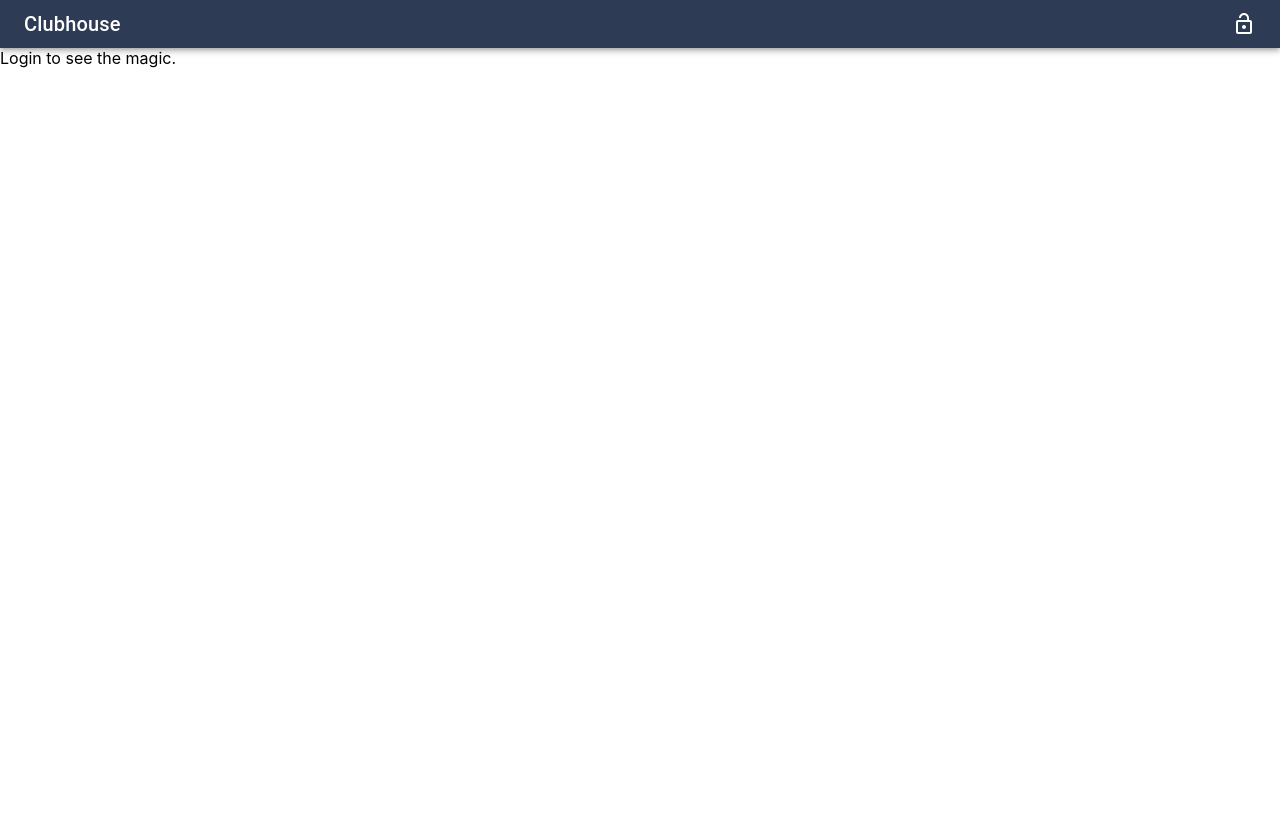
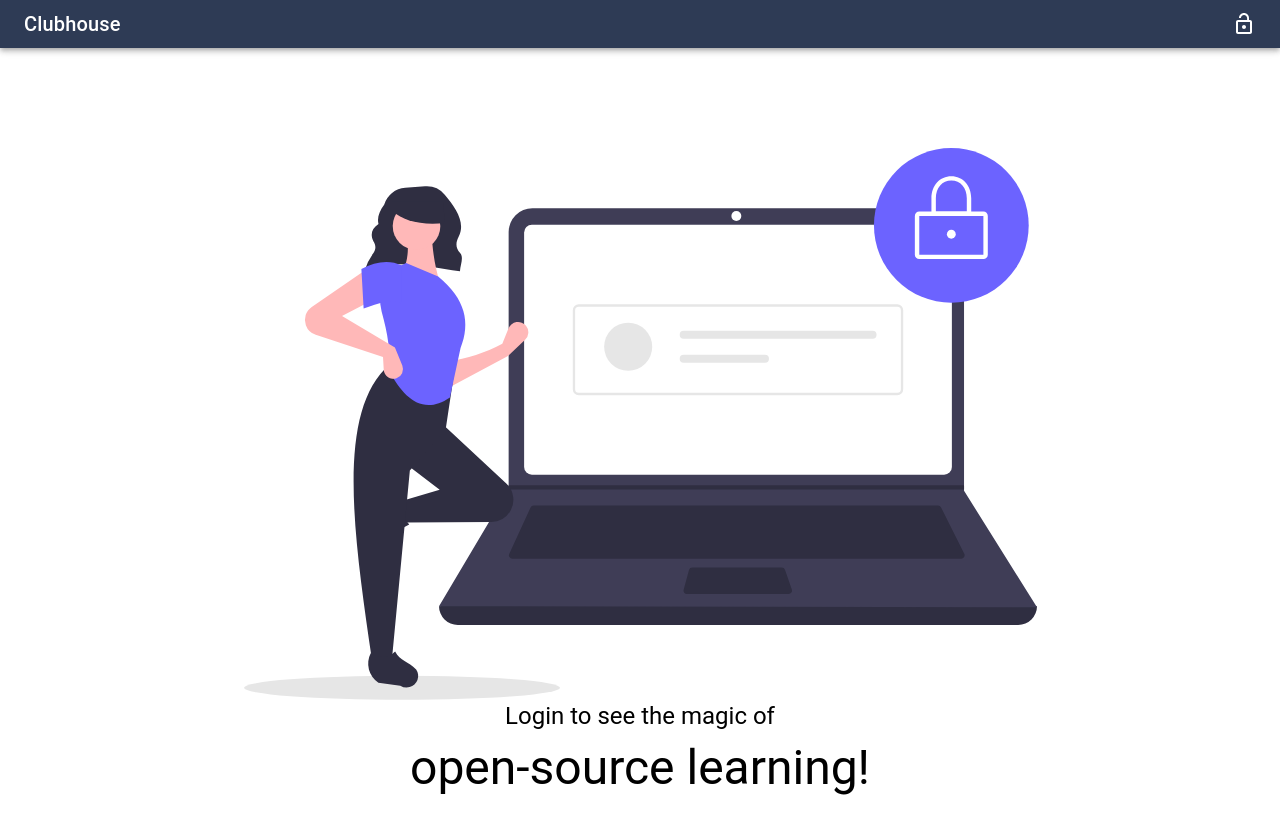
Before and after one commit to jaideepghosh/clubhouse, a Next.js app: page / in a window 1280 px wide. Built offline with nearby package versions, Linux system fonts and the light colour scheme; no server answers.

Commit message:
feat:Added guest ui.

```diff
--- a/components/Dashboard/Guest.js
+++ b/components/Dashboard/Guest.js
@@ -1,7 +1,147 @@
 import React from "react";
+import Typography from "@material-ui/core/Typography";
+import Container from "@material-ui/core/Container";
+import Box from "@material-ui/core/Box";
+import Link from "next/link";
 
 const GuestHome = () => {
-  return <>Login to see the magic.</>;
+  return (
+    <Container component="main" maxWidth="md" style={{ marginTop: "100px" }}>
+      <div>
+        <Box display="flex" justifyContent="center" alignItems="center">
+          <svg
+            xmlns="http://www.w3.org/2000/svg"
+            width="793"
+            height="551.732"
+            data-name="Layer 1"
+            viewBox="0 0 793 551.732"
+          >
+            <ellipse
+              cx="158"
+              cy="539.732"
+              fill="#e6e6e6"
+              rx="158"
+              ry="12"
+            ></ellipse>
+            <path
+              fill="#2f2e41"
+              d="M324.272 296.554c27.497-11.696 61.745-4.286 95.191.857.311-6.228 4.084-13.807.132-18.153-4.801-5.278-4.359-10.825-1.47-16.403 7.388-14.265-3.197-29.444-13.884-42.065a23.67 23.67 0 00-19.756-8.292l-19.797 1.414a23.71 23.71 0 00-21.053 16.947c-4.727 6.429-7.257 12.84-5.664 19.218-7.081 4.839-8.27 10.68-5.089 17.264 2.698 4.146 2.67 8.182-.123 12.106a55.89 55.89 0 00-8.31 16.506zM977.709 651.097H417.29a18.791 18.791 0 01-18.791-18.79q304.727-35.416 598 0a18.791 18.791 0 01-18.791 18.79z"
+              transform="translate(-203.5 -174.134)"
+            ></path>
+            <path
+              fill="#3f3d56"
+              d="M996.5 633.412l-598-1.106 69.306-116.615.332-.553V258.13a23.752 23.752 0 0123.754-23.755h407.9a23.752 23.752 0 0123.754 23.755v258.775z"
+              transform="translate(-203.5 -174.134)"
+            ></path>
+            <path
+              fill="#fff"
+              d="M491.35 250.957a7.746 7.746 0 00-7.737 7.737v234.337a7.747 7.747 0 007.737 7.737h412.3a7.747 7.747 0 007.737-7.737V258.694a7.747 7.747 0 00-7.737-7.737z"
+              transform="translate(-203.5 -174.134)"
+            ></path>
+            <path
+              fill="#2f2e41"
+              d="M493.078 531.718a3.325 3.325 0 00-3.013 1.93l-21.355 46.426a3.316 3.316 0 003.012 4.702h449.092a3.316 3.316 0 002.965-4.8l-23.212-46.425a3.3 3.3 0 00-2.965-1.833z"
+              transform="translate(-203.5 -174.134)"
+            ></path>
+            <circle cx="492.342" cy="67.98" r="4.974" fill="#fff"></circle>
+            <path
+              fill="#2f2e41"
+              d="M651.7 593.619a3.321 3.321 0 00-3.202 2.453l-5.357 19.897a3.316 3.316 0 003.202 4.178h101.874a3.315 3.315 0 003.133-4.4l-6.887-19.897a3.318 3.318 0 00-3.134-2.231z"
+              transform="translate(-203.5 -174.134)"
+            ></path>
+            <path
+              fill="#2f2e41"
+              d="M720.046 337.135L720.046 341.556 264.306 341.556 264.649 341.004 264.649 337.135 720.046 337.135z"
+            ></path>
+            <circle cx="707.335" cy="77.375" r="77.375" fill="#6c63ff"></circle>
+            <path
+              fill="#fff"
+              d="M942.89 285.223h-64.11a4.426 4.426 0 01-4.422-4.421v-38.688a4.426 4.426 0 014.421-4.422h64.111a4.426 4.426 0 014.421 4.422v38.688a4.426 4.426 0 01-4.421 4.421zm-64.11-43.11v38.689h64.113l-.003-38.688z"
+              transform="translate(-203.5 -174.134)"
+            ></path>
+            <path
+              fill="#fff"
+              d="M930.731 242.114h-39.793v-17.686c0-12.81 8.368-22.107 19.897-22.107s19.896 9.297 19.896 22.107zm-35.371-4.422h30.95v-13.264c0-10.413-6.364-17.686-15.475-17.686s-15.475 7.273-15.475 17.686z"
+              transform="translate(-203.5 -174.134)"
+            ></path>
+            <circle cx="707.335" cy="86.218" r="4.421" fill="#fff"></circle>
+            <path
+              fill="#e6e6e6"
+              d="M856.82 421.284H538.18a5.908 5.908 0 01-5.9-5.901v-79.041a5.908 5.908 0 015.9-5.9h318.64a5.908 5.908 0 015.9 5.9v79.041a5.908 5.908 0 01-5.9 5.9zm-318.64-88.482a3.544 3.544 0 00-3.54 3.54v79.041a3.544 3.544 0 003.54 3.54h318.64a3.544 3.544 0 003.54-3.54v-79.041a3.544 3.544 0 00-3.54-3.54z"
+              transform="translate(-203.5 -174.134)"
+            ></path>
+            <circle cx="384.19" cy="198.695" r="24.036" fill="#e6e6e6"></circle>
+            <path
+              fill="#e6e6e6"
+              d="M643.203 356.805a4.006 4.006 0 100 8.013h188.858a4.006 4.006 0 000-8.013zM643.203 380.842a4.006 4.006 0 100 8.012h81.266a4.006 4.006 0 100-8.012z"
+              transform="translate(-203.5 -174.134)"
+            ></path>
+            <path
+              fill="#ffb8b8"
+              d="M467.022 382.462l-58.903 31.316-.746-26.096c19.226-3.21 37.517-8.798 54.43-17.895l6.16-15.22a10.318 10.318 0 0117.537-2.678 10.318 10.318 0 01-.909 14.069z"
+              transform="translate(-203.5 -174.134)"
+            ></path>
+            <path
+              fill="#2f2e41"
+              d="M323.098 563.267a11.574 11.574 0 011.47-9.363l12.939-19.858a22.612 22.612 0 0129.335-7.74c-5.438 9.257-4.68 17.378 1.878 24.435a117.63 117.63 0 00-27.936 19.044 11.574 11.574 0 01-17.686-6.518z"
+              transform="translate(-203.5 -174.134)"
+            ></path>
+            <path
+              fill="#2f2e41"
+              d="M469.705 537.303a22.203 22.203 0 01-18.871 10.779l-85.96.651-3.728-21.623 38.026-11.184-32.062-24.605 35.044-41.008 63.65 59.324a22.203 22.203 0 013.9 27.666z"
+              transform="translate(-203.5 -174.134)"
+            ></path>
+            <path
+              fill="#2f2e41"
+              d="M351.453 685.18H331.32c-18.075-123.898-36.474-248.142 17.895-294.516l64.122 10.439-8.202 54.429-35.789 41.008z"
+              transform="translate(-203.5 -174.134)"
+            ></path>
+            <path
+              fill="#2f2e41"
+              d="M369.15 713.246a11.574 11.574 0 01-9.364-1.469l-21.859-2.938a22.612 22.612 0 01-7.74-29.334c9.256 5.437 17.377 4.678 24.433-1.88 4.986 10.067 13.2 9.453 21.047 17.935a11.574 11.574 0 01-6.518 17.686z"
+              transform="translate(-203.5 -174.134)"
+            ></path>
+            <path
+              fill="#ffb8b8"
+              d="M399.172 307.902l-37.28-8.948c6.19-12.674 6.7-26.776 3.727-41.754l25.35-.745c.795 18.625 3.198 36.026 8.203 51.447z"
+              transform="translate(-203.5 -174.134)"
+            ></path>
+            <path
+              fill="#6c63ff"
+              d="M409.418 423.552c-27.14 18.494-46.315.633-60.948-26.923 2.034-16.862-1.259-37.04-7.356-58.966a40.138 40.138 0 0124.505-48.402l32.061 13.421c27.224 22.19 32.582 46.227 22.369 71.579z"
+              transform="translate(-203.5 -174.134)"
+            ></path>
+            <path
+              fill="#ffb8b8"
+              d="M331.321 326.542L301.497 342.2l52.938 31.315 7.366 18.17a9.637 9.637 0 01-5.79 12.73 9.637 9.637 0 01-12.76-8.544l-.746-12.663-67.283-22.204a15.733 15.733 0 01-9.873-9.611 15.733 15.733 0 015.903-18.303l54.104-37.118z"
+              transform="translate(-203.5 -174.134)"
+            ></path>
+            <path
+              fill="#6c63ff"
+              d="M361.146 329.524c-12.439-5.45-23.75.47-38.026 5.22l-2.237-39.518c14.176-7.555 27.692-9.593 40.263-3.728z"
+              transform="translate(-203.5 -174.134)"
+            ></path>
+            <circle cx="172.525" cy="78.093" r="23.802" fill="#ffb8b8"></circle>
+            <path
+              fill="#2f2e41"
+              d="M404.5 249.224c-23.566 2.308-41.523-1.547-53-12.52v-8.838h51z"
+              transform="translate(-203.5 -174.134)"
+            ></path>
+          </svg>
+        </Box>
+
+        <Typography component="h1" variant="h5" gutterBottom align="center">
+          <Link href="/login" title="Login" passHref>
+            Login
+          </Link>{" "}
+          to see the magic of
+        </Typography>
+        <Typography variant="h3" gutterBottom align="center">
+          open-source learning!
+        </Typography>
+      </div>
+    </Container>
+  );
 };
 
 export default GuestHome;
```
